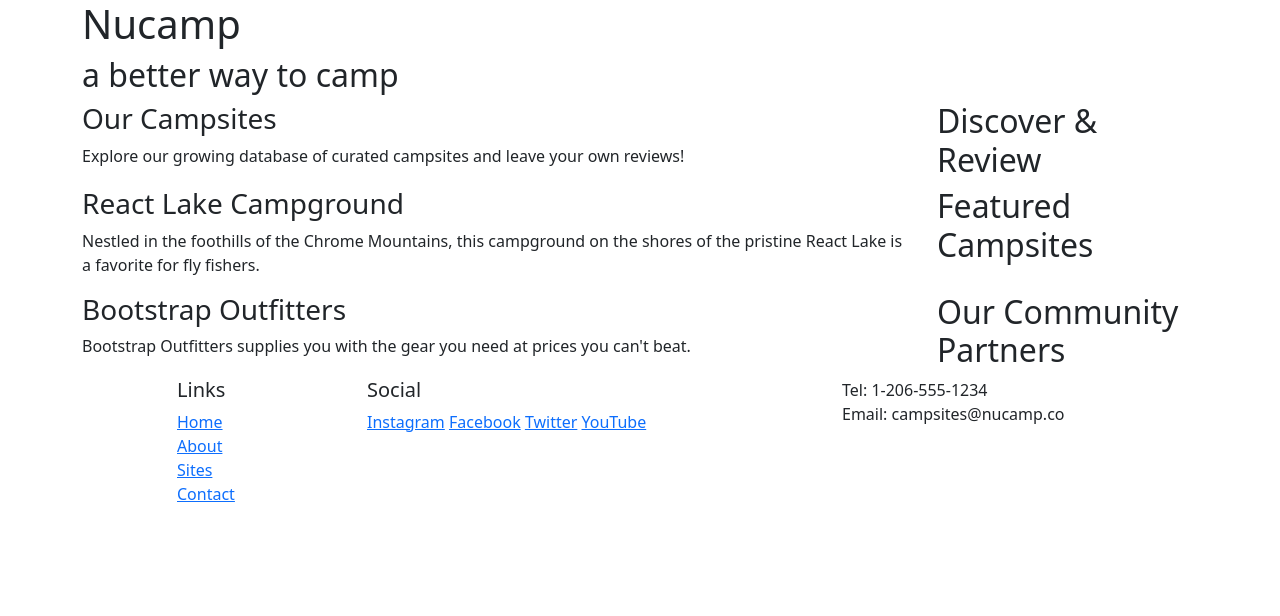
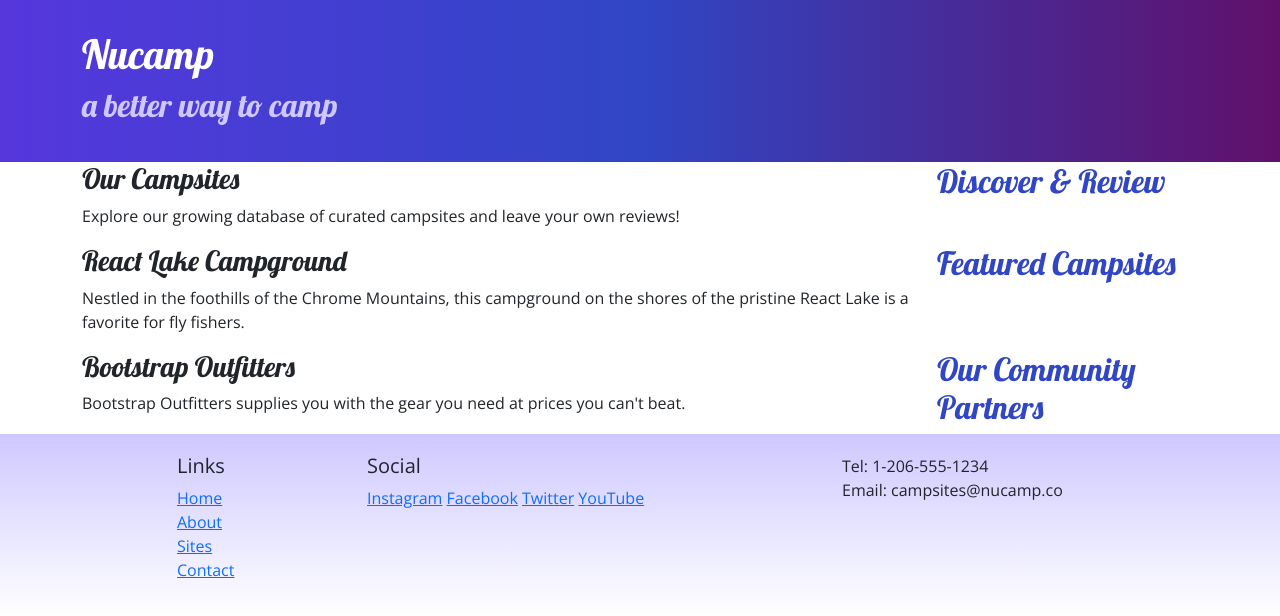
Before and after one commit to Git4Skype/BootstrapExample, a plain HTML site: page index.html in a window 1280 px wide. Drawn offline with nearby package versions, Linux system fonts and the light colour scheme.

Commit message:
Defined css styling and aligned the content

```diff
--- /dev/null
+++ b/css/styles.css
@@ -0,0 +1,32 @@
+body {
+    font-family: "Open Sans", sans-serif;
+}
+
+h1, h2, h3 {
+   font-family: "Lobster", cursive;
+}
+
+h2 {
+   color: #3046C5;
+}
+
+header {
+    padding: 30px;
+    background-image: linear-gradient(to right, #5637DD, #3046C5, #60106B);
+    color: white;
+}
+
+header h2 {
+    color: #CEC8FF;
+}
+
+footer {
+    background-image:linear-gradient(#CEC8FF,white);
+    padding: 20px 0;
+}
+
+.row-content {
+    padding: 50px 0;
+    border-bottom: 1px ridge;
+    min-height: 200px;
+}
--- a/index.html
+++ b/index.html
@@ -7,6 +7,10 @@
 
     <!-- Bootstrap CSS -->
     <link href="https://cdn.jsdelivr.net/npm/bootstrap@5.2.3/dist/css/bootstrap.min.css" rel="stylesheet" integrity="sha384-rbsA2VBKQhggwzxH7pPCaAqO46MgnOM80zW1RWuH61DGLwZJEdK2Kadq2F9CUG65" crossorigin="anonymous"/>
+
+    <!-- Additional CSS must be placed after Bootstrap CSS -->
+    <link rel="stylesheet" href="https://fonts.googleapis.com/css?family=Lobster|Open+Sans" />
+    <link rel="stylesheet" href="css/styles.css" />
 
     <title>Nucamp: A Better Way To Camp</title>
 </head>
@@ -31,10 +35,10 @@
 
     <!-- discover section -->
     <section class="row">
-        <div class="col-sm-4 col-md-3 order-sm-last">
+        <div class="col-sm-4 col-md-3 order-sm-last  align-items-center">
             <h2>Discover & Review</h2>
         </div>
-        <div class="col">
+        <div class="col  align-items-center">
             <h3>Our Campsites</h3>
             <p>Explore our growing database of curated campsites and leave your own reviews!</p>
         </div>
@@ -42,10 +46,10 @@
 
     <!-- feature section -->
     <section class="row">
-        <div class="col-sm-4 col-md-3 order-sm-last">
+        <div class="col-sm-4 col-md-3 order-sm-last align-items-center">
             <h2>Featured Campsites</h2>
         </div>
-        <div class="col">
+        <div class="col  align-items-center">
             <h3>React Lake Campground</h3>
             <p>Nestled in the foothills of the Chrome Mountains, this campground on the shores of the pristine React Lake is a favorite for fly fishers.</p>
         </div>
@@ -53,10 +57,10 @@
 
     <!-- partner section -->
     <section class="row">
-        <div class="col-sm-4 col-md-3 order-sm-last">
+        <div class="col-sm-4 col-md-3 order-sm-last  align-items-center">
             <h2>Our Community Partners</h2>
         </div>
-        <div class="col">
+        <div class="col  align-items-center">
             <h3>Bootstrap Outfitters</h3>
             <p>Bootstrap Outfitters supplies you with the gear you need at prices you can't beat.</p>
         </div>
```
